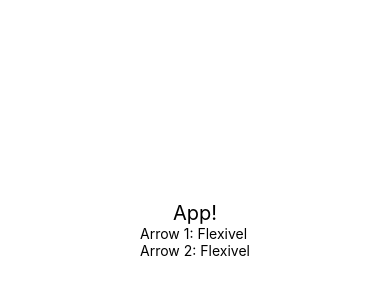
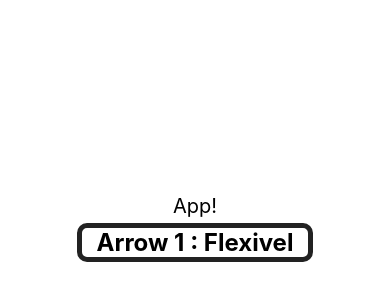
Before and after one commit to LeoChamanhonga/Curso_React_Native, a React Native app: screen / in a window 390 px wide. Shown: the part 192-492 px from the top of the page. Built offline with nearby package versions, Linux system fonts and the light colour scheme.

Commit message:
Estilo Padrao

```diff
--- a/src/componentes/Simples.js
+++ b/src/componentes/Simples.js
@@ -1,15 +1,23 @@
 import React from 'react'
 import { Text, View } from 'react-native'
 
+import Padrao from '../estilo/Padrao'
 //Componente baseado em funcao
 
+export default props =>
+    <Text style={[Padrao.ex]}>Arrow 1 : {props.texto}</Text>
+
+
+//Exemplo 1
 {/*export default function(props) {
     return <Text>{props.texto}</Text>
 }*/}
 
-
+//Exemplo 2
+{/*}
 export default  props =>
 <View>
     <Text>Arrow 1: {props.texto}</Text>
     <Text>Arrow 2: {props.texto}</Text>
 </View>
+*/}
--- /dev/null
+++ b/src/estilo/Padrao.js
@@ -0,0 +1,14 @@
+import { StyleSheet } from 'react-native'
+
+export default StyleSheet.create({
+    ex: {
+        paddingHorizontal: 15,
+        marginVertical: 5,
+        borderWidth: 5,
+        borderColor: '#222',
+        fontSize: 24,
+        fontWeight: 'bold',
+        borderRadius: 10,
+
+    }
+})
```
